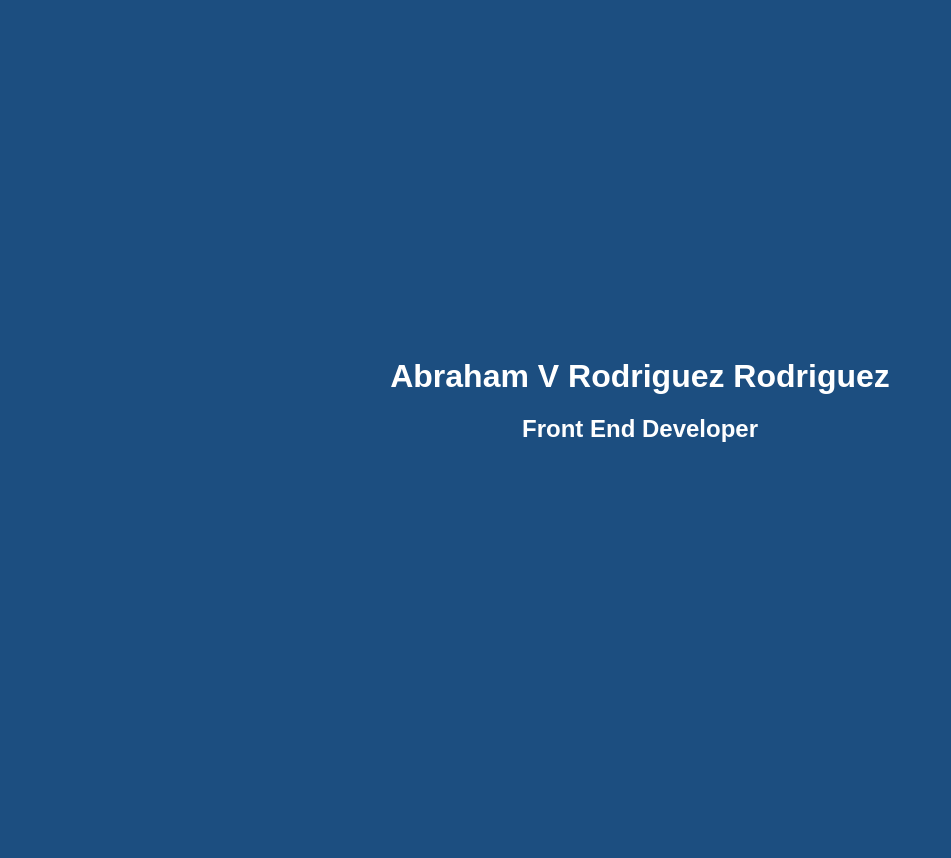
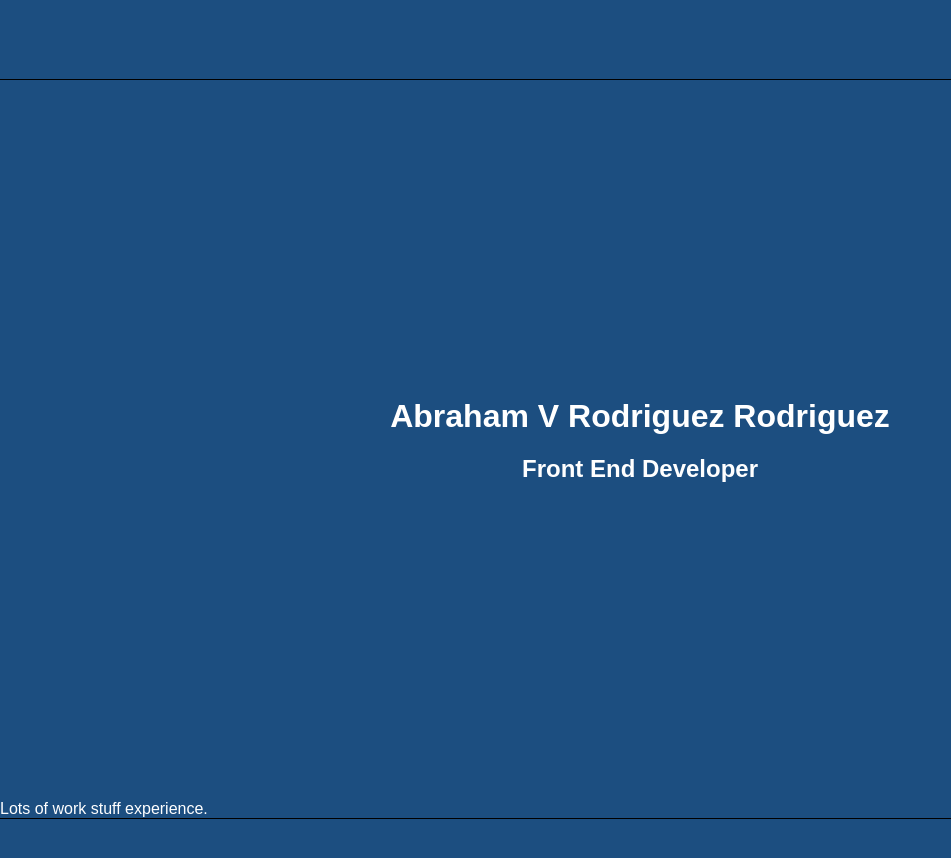
Before and after one commit to avrrodriguez/avrr-portfolio, a Next.js app: page / in a window 1280 px wide. Shown: the top 858 px of the page, without its empty margins (0-951 px from the left). Before the commit the page ends 800 px from the top, so only its background shows below. Built offline with nearby package versions, Linux system fonts and the light colour scheme.

Commit message:
design changes

```diff
--- a/src/app/page.css
+++ b/src/app/page.css
@@ -1,12 +1,13 @@
 header {
   height: 10vh;
+  border-bottom: 1px solid black;
 }
 
 footer {
   height: 10vh;
+  border-top: 1px solid black;
 }
 
 .container {
   width: 100vw;
-  height: 80vh;
 }
--- a/src/app/page.tsx
+++ b/src/app/page.tsx
@@ -1,4 +1,5 @@
 import "./page.css";
+import WorkExperience from "./topics/WorkExperience";
 import TopSection from "./topics/TopSection";
 
 export default function Home() {
@@ -7,6 +8,7 @@ export default function Home() {
       <header></header>
       <main className="container">
         <TopSection />
+        <WorkExperience />
       </main>
       <footer></footer>
     </div>
--- /dev/null
+++ b/src/app/topics/WorkExperience.tsx
@@ -0,0 +1,7 @@
+export default function WorkExperience() {
+  return(
+    <div>
+      Lots of work stuff experience.
+    </div>
+  )
+}
--- a/src/app/topics/top-section.css
+++ b/src/app/topics/top-section.css
@@ -1,5 +1,5 @@
 .top-section {
-  height: 100%;
+  height: 90vh;
   width: 100%;
 
   display: flex;
```
